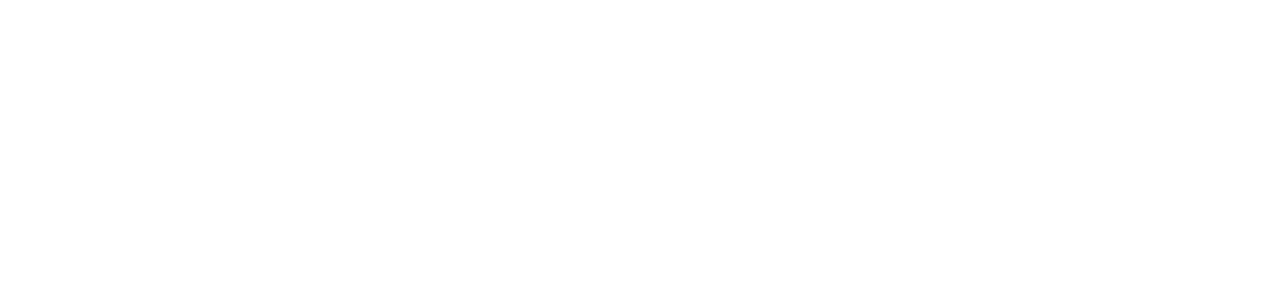
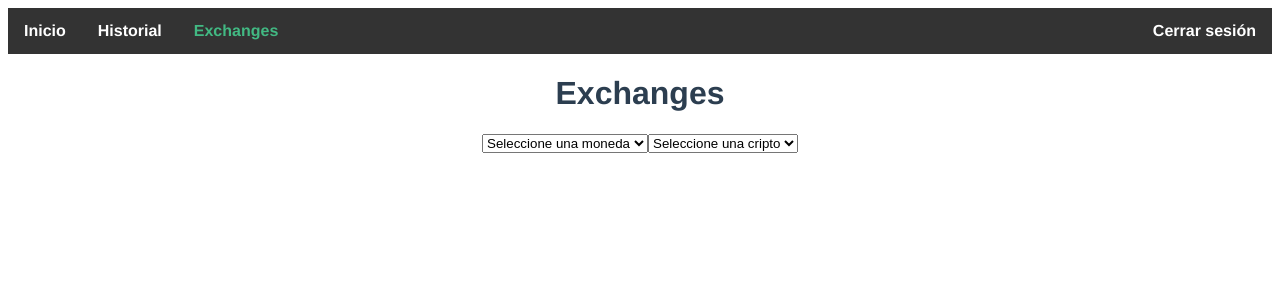
Before and after one commit to Lucas-Haspert/blitz-wallet, a Vue app: page /#/exchanges in a window 1280 px wide. Before the commit this address had no page. Shown: the top 300 px of the page. Built offline with nearby package versions, Linux system fonts and the light colour scheme; sample sign-in values are in the browser's storage; the HTML template or start-up script is replaced by a standard one.

Commit message:
Development of exchange functionality. Cleared of code

```diff
--- a/src/components/NavBar.vue
+++ b/src/components/NavBar.vue
@@ -3,6 +3,7 @@
     <ul>
       <li><router-link to="/">Inicio</router-link></li>
       <li><router-link to="/record">Historial</router-link></li>
+      <li><router-link to="/exchanges">Exchanges</router-link></li>
       <li style="float:right"><router-link to="/login" v-on:click.prevent="logout">Cerrar sesión</router-link></li>
     </ul>
   </nav>
--- /dev/null
+++ b/src/components/TableExchange.vue
@@ -0,0 +1,49 @@
+<template>
+  <table class="table table-striped">
+    <thead>
+      <tr>
+        <th scope="col">EXCHANGE</th>
+        <th scope="col">COMPRAR</th>
+        <th scope="col">COMPRA TOTAL</th>
+        <th scope="col">VENDER</th>
+        <th scope="col">VENTA TOTAL</th>
+      </tr>
+    </thead>
+    <tbody>
+      <tr v-for="(item, index) in items" v-bind:key="index">
+        <!-- Exchange -->
+        <td>{{ index.toString().toUpperCase() }}</td>
+        <!-- Ask -->
+        <td v-if="fiat === 'ars'">${{ item.ask }}</td>
+        <td v-else-if="fiat === 'usd'">US${{ item.ask }}</td>
+        <td v-else>{{ item.ask }}</td>
+        <!-- Total Ask -->
+        <td v-if="fiat === 'ars'">${{ item.totalAsk }}</td>
+        <td v-else-if="fiat === 'usd'">US${{ item.totalAsk }}</td>
+        <td v-else>{{ item.totalAsk }}</td>
+        <!-- Bid -->
+        <td v-if="fiat === 'ars'">${{ item.bid }}</td>
+        <td v-else-if="fiat === 'usd'">US${{ item.bid }}</td>
+        <td v-else>{{ item.bid }}</td>
+        <!-- Total Bid -->
+        <td v-if="fiat === 'ars'">${{ item.totalBid }}</td>
+        <td v-else-if="fiat === 'usd'">US${{ item.totalBid }}</td>
+        <td v-else>{{ item.totalBid }}</td>
+      </tr>
+    </tbody>
+  </table>
+</template>
+
+<script>
+export default {
+  name: "TableExchange",
+  components: {},
+  props: {
+    items: Array,
+    fiat: String,
+  },
+  methods: {
+
+  },
+}
+</script>
--- a/src/router/index.js
+++ b/src/router/index.js
@@ -1,7 +1,9 @@
 import { createRouter, createWebHashHistory } from 'vue-router'
+
 import HomeView from '../views/HomeView.vue'
 import LoginView from '../views/LoginView.vue'
 import RecordView from '../views/RecordView.vue'
+import ExchangesView from '../views/ExchangesView.vue'
 
 const routes = [
   {
@@ -31,6 +33,15 @@
       }
     }
   },
+  {
+    path: '/exchanges', name: 'exchanges', component: ExchangesView,
+    beforeEnter: () => {
+      // Redirect to login if the user is not logged.
+      if (localStorage.getItem('isLogged') === null || !localStorage.getItem('isLogged')) {
+        return { name: 'login' }
+      }
+    }
+  },
 ]
 
 const router = createRouter({
--- /dev/null
+++ b/src/store/exchange.module.js
@@ -0,0 +1,56 @@
+import axios from "axios";
+
+export default {
+    namespaced: true,
+    state: {
+        exchange: {
+            ask: null,
+            totalAsk: null,
+            bid: null,
+            totalBid: null,
+            time: null,
+        },
+        exchanges: [],
+    },
+    getters: {
+        exchanges: state => {
+            return state.exchanges;
+        }
+    },
+    mutations: {
+        SET_EXCHANGES(state, exchanges) {
+            state.exchanges = exchanges;
+        },
+        RESET_EXCHANGES(state) {
+            state.exchanges = [];
+        }
+    },
+    actions: {
+        async getAll({ commit }, { fiat, coin, volumen }) {
+            // Change the loadingStatus
+            commit('loading/loadingStatus', true, { root: true })
+
+            // "coin":{str} Cripto a operar.
+            // "fiat":{str} Moneda contra la que se opera, puede ser fiat o stablecoin.
+            // "volumen":{float} Volumen a operar, utilizar el punto como separador decimal.
+
+            // Set the apiClient
+            const apiClient = axios.create({
+                baseURL: 'https://criptoya.com/api/' + coin.toString() + '/' + fiat.toString() + '/' + volumen,
+            });
+
+            // Get the exchanges
+            await apiClient.get().then(result => {
+                commit('SET_EXCHANGES', result.data);
+                commit('loading/loadingStatus', false, { root: true })
+            }).catch(error => {
+                commit('loading/loadingStatus', false, { root: true })
+                throw new Error(`API ${error}`);
+            });
+        },
+        resetState({ commit }) {
+            // Reset the exchanges
+            commit('RESET_EXCHANGES');
+        },
+    },
+}
--- a/src/store/index.js
+++ b/src/store/index.js
@@ -1,6 +1,7 @@
 import { createStore } from 'vuex'
 import loading from './loading.module'
 import transaction from './transaction.module'
+import exchange from './exchange.module'
 
 export default createStore({
   state: {
@@ -18,5 +19,6 @@
   modules: {
     loading,
     transaction,
+    exchange,
   }
 })
--- a/src/store/transaction.module.js
+++ b/src/store/transaction.module.js
@@ -22,7 +22,10 @@
     mutations: {
         SET_TRANSACTIONS(state, transactions) {
             state.transactions = transactions;
-        }
+        },
+        RESET_TRANSACTIONS(state) {
+            state.transactions = [];
+        },
     },
     actions: {
         async getAll({ commit }, username) {
@@ -48,27 +51,9 @@
                 throw new Error(`API ${error}`);
             });
         },
+        resetState({ commit }) {
+            // Reset the transactions
+            commit('RESET_TRANSACTIONS');
+        },
     },
 }
-
-/*
-{COMPRA
-        "_id": "63a1c60bbfee487c00034e40",
-        "crypto_code": "btc",
-        "crypto_amount": 0.003,
-        "money": "16349.10",
-        "user_id": "Vigo09",
-        "action": "purchase" || "purchases",
-        "datetime": "2022-12-20T14:26:18.178Z"
-},
-
-{VENTA
-        "_id": "63c02188aa35d26a00005735",
-        "crypto_code": "eth",
-        "crypto_amount": "1",
-        "money": "433563.00",
-        "user_id": "agu123",
-        "action": "sale",
-        "datetime": "2023-01-12T12:04:39.000Z"
-},
-*/
--- /dev/null
+++ b/src/views/ExchangesView.vue
@@ -0,0 +1,103 @@
+<template>
+  <NavBar></NavBar>
+  <div>
+    <div v-if="loadingStatus" class="LoadingSpinner">
+      <LoadingSpinner></LoadingSpinner>
+    </div>
+    <div v-else>
+      <!-- Title section -->
+      <h1>Exchanges</h1>
+      <!-- Title section -->
+      <!-- Selects section -->
+      <div>
+        <select class="col-2 mx-auto" v-model="selectedFiat">
+          <option disabled value="">Seleccione una moneda</option>
+          <option v-bind:value="'ars'">Peso argentino</option>
+          <option v-bind:value="'usd'">Dólar estadounidense</option>
+        </select>
+        <select class="col-2 mx-auto" v-model="selectedCoin">
+          <option disabled value="">Seleccione una cripto</option>
+          <option v-bind:value="'btc'">Bitcoin</option>
+          <option v-bind:value="'eth'">Ethereum</option>
+          <option v-bind:value="'usdt'">Tether</option>
+          <option v-bind:value="'usdc'">USD Coin</option>
+          <option v-bind:value="'bnb'">BNB</option>
+          <option v-bind:value="'xrp'">XRP</option>
+          <option v-bind:value="'busd'">Binance USD</option>
+          <option v-bind:value="'doge'">Dogecoin</option>
+        </select>
+      </div>
+      <!-- Selects section -->
+      <!-- Table section -->
+      <div>
+        <div v-if="selectedFiat === 'ars' && selectedCoin !== ''">
+          <TableExchange v-bind:items="exchanges" fiat='ars'></TableExchange>
+        </div>
+        <div v-if="selectedFiat === 'usd' && selectedCoin !== ''">
+          <TableExchange v-bind:items="exchanges" fiat='usd'></TableExchange>
+        </div>
+      </div>
+      <!-- Table section -->
+    </div>
+  </div>
+</template>
+
+<script>
+import { mapState } from "vuex";
+import NavBar from '@/components/NavBar.vue'
+import LoadingSpinner from '@/components/LoadingSpinner.vue'
+import TableExchange from '@/components/TableExchange.vue'
+
+export default {
+  name: 'ExchangesView',
+  components: {
+    NavBar,
+    LoadingSpinner,
+    TableExchange,
+  },
+  data: () => ({
+    selectedFiat: '',
+    selectedCoin: '',
+    items: Array,
+  }),
+  created() {
+    this.$store.dispatch('exchange/resetState');
+  },
+  computed: {
+    ...mapState({
+      loadingStatus: state => state.loading.loadingStatus,
+      exchanges: state => state.exchange.exchanges,
+    })
+  },
+  watch: {
+    selectedFiat: {
+      handler: function () {
+        this.search();
+      },
+      deep: true
+    },
+    selectedCoin: {
+      handler: function () {
+        this.search();
+      },
+      deep: true
+    },
+  },
+  methods: {
+    search() {
+      // Check the selectedFiat
+      if (this.selectedFiat === null || this.selectedFiat === '') {
+        return;
+      }
+
+      // Check the selectedCoin
+      if (this.selectedCoin === null || this.selectedCoin === '') {
+        return;
+      }
+
+      // Get the exchanges
+      this.$store.dispatch('exchange/getAll', { 'fiat': this.selectedFiat, 'coin': this.selectedCoin, 'volumen': 1 });
+    },
+  }
+}
+</script>
--- a/src/views/HomeView.vue
+++ b/src/views/HomeView.vue
@@ -1,10 +1,10 @@
 <template>
   <NavBar></NavBar>
-  <div class="home">
+  <div>
     <img alt="Vue logo" src="../assets/logo.png">
     <h1>BLITZ WALLET</h1>
-    <h4>Blitz Wallet es un sistema (ficticio) para gestionar tu billetera virtual</h4>
-    <h4>Compra, vende, consulta el estado del mercado y mucho más</h4>
+    <h4>Blitz Wallet es un sistema ficticio para gestionar tu billetera virtual</h4>
+    <h4>Compra, venda, consulta el estado del mercado y mucho más</h4>
   </div>
 </template>
 
--- a/src/views/RecordView.vue
+++ b/src/views/RecordView.vue
@@ -1,12 +1,16 @@
 <template>
   <NavBar></NavBar>
-  <div class="rename">
+  <div>
     <div v-if="loadingStatus" class="LoadingSpinner">
       <LoadingSpinner></LoadingSpinner>
     </div>
-    <div v-else class="cartera-vacia">
+    <div v-else>
+      <!-- Title section -->
       <h1>Historial de transacciones</h1>
+      <!-- Title section -->
+      <!-- Table section -->
       <TableRecord v-bind:items="transactions"></TableRecord>
+      <!-- Table section -->
     </div>
   </div>
 </template>
@@ -24,14 +28,21 @@
     LoadingSpinner,
     TableRecord,
   },
+  created() {
+    // Get the transactions
+    this.$store.dispatch('transaction/getAll', localStorage.getItem('username'));
+  },
   computed: {
     ...mapState({
       loadingStatus: state => state.loading.loadingStatus,
       transactions: state => state.transaction.transactions,
     })
   },
-  created() {
-    this.$store.dispatch('transaction/getAll', localStorage.getItem('username'));
+  watch: {
+
+  },
+  methods: {
+
   }
 }
 </script>
```
Also changed, not shown: src/common/helpers/datetime.js (+6 -6 lines), src/docs/cryptos.txt (added), src/docs/todo.txt (added).
